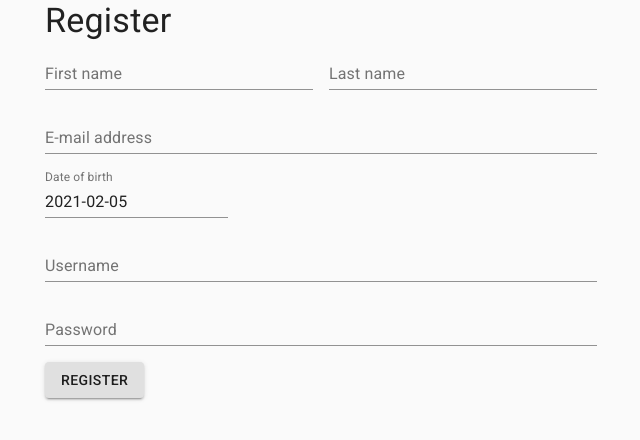
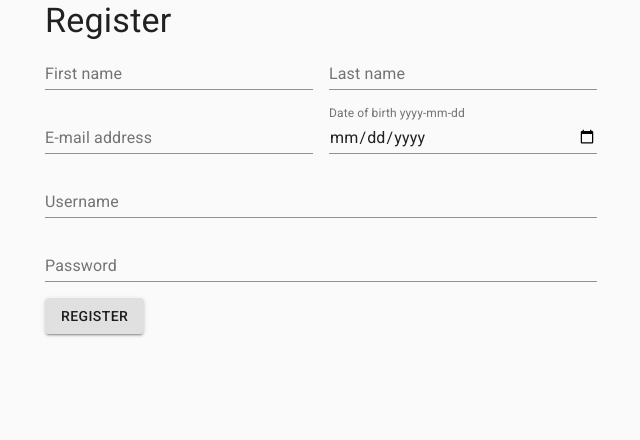
Before and after one commit to joaxcar/iv1201-group-5, a React (Create React App) app in the folder frontend/: page / in a window 1280 px wide. Shown: the top 440 px of the page, without its empty margins (319-959 px from the left). Built offline with nearby package versions, Linux system fonts and the light colour scheme.

Commit message:
Remove fancy datepicker because not working

```diff
--- a/frontend/package.json
+++ b/frontend/package.json
@@ -3,10 +3,8 @@
   "version": "0.1.0",
   "private": true,
   "dependencies": {
-    "@date-io/moment": "^1.3.13",
     "@hookform/resolvers": "^1.3.4",
     "@material-ui/core": "^4.11.3",
-    "@material-ui/pickers": "^3.2.10",
     "@testing-library/jest-dom": "^5.11.4",
     "@testing-library/react": "^11.1.0",
     "@testing-library/user-event": "^12.1.10",
--- a/frontend/src/App.js
+++ b/frontend/src/App.js
@@ -1,6 +1,4 @@
 import CssBaseline from "@material-ui/core/CssBaseline";
-import MomentUtils from "@date-io/moment";
-import { MuiPickersUtilsProvider } from "@material-ui/pickers";
 
 import RegistrationContainer from "./containers/RegistrationContainer/RegistrationContainer";
 
@@ -8,9 +6,7 @@ function App() {
 	return (
 		<>
 			<CssBaseline />
-			<MuiPickersUtilsProvider utils={MomentUtils}>
-				<RegistrationContainer />
-			</MuiPickersUtilsProvider>
+			<RegistrationContainer />
 		</>
 	);
 }
--- a/frontend/src/components/Registration/Registration.js
+++ b/frontend/src/components/Registration/Registration.js
@@ -1,4 +1,3 @@
-import { useState } from "react";
 import {
 	Container,
 	TextField,
@@ -6,8 +5,7 @@ import {
 	Typography,
 	Button,
 } from "@material-ui/core";
-import { useForm, Controller } from "react-hook-form";
-import { DatePicker } from "@material-ui/pickers";
+import { useForm } from "react-hook-form";
 import { yupResolver } from "@hookform/resolvers/yup";
 import * as yup from "yup";
 
@@ -21,14 +19,7 @@ const validationSchema = yup.object().shape({
 });
 
 function Registration({ onSubmit }) {
-	const [date, setDate] = useState(new Date());
-
-	const {
-		register,
-		handleSubmit,
-		errors: validationErrors,
-		control,
-	} = useForm({
+	const { register, handleSubmit, errors: validationErrors } = useForm({
 		resolver: yupResolver(validationSchema),
 	});
 
@@ -65,7 +56,7 @@ function Registration({ onSubmit }) {
 							}
 						/>
 					</Grid>
-					<Grid item xs={12}>
+					<Grid item xs={12} sm={6}>
 						<TextField
 							label="E-mail address"
 							name="email"
@@ -79,33 +70,22 @@ function Registration({ onSubmit }) {
 							}
 						/>
 					</Grid>
-					<Grid item>
-						<Controller
+					<Grid item xs={12} sm={6}>
+						<TextField
+							label="Date of birth yyyy-mm-dd"
 							name="dateOfBirth"
-							control={control}
-							defaultValue={date}
-							render={() => (
-								<DatePicker
-									value={date}
-									onChange={setDate}
-									variant="inline"
-									autoOk
-									label="Date of birth"
-									openTo="year"
+							inputRef={register}
+							fullWidth
+							type="date"
 							format="yyyy-MM-DD"
-									error={
-										validationErrors.dateOfBirth
-											? true
-											: false
-									}
+							error={validationErrors.dateOfBirth ? true : false}
 							helperText={
 								validationErrors.dateOfBirth
-											? "banan"
+									? "Incorrect date format"
 									: null
 							}
+							InputLabelProps={{ shrink: true }}
 						/>
-							)}
-						></Controller>
 					</Grid>
 					<Grid item xs={12}>
 						<TextField
--- a/frontend/src/containers/RegistrationContainer/RegistrationContainer.js
+++ b/frontend/src/containers/RegistrationContainer/RegistrationContainer.js
@@ -2,6 +2,7 @@ import Registration from "../../components/Registration/Registration";
 import { ACCOUNTS } from "../../properties/endpoints";
 
 function postRegistrationDetails(registrationDetails) {
+	console.log(registrationDetails);
 	return fetch(ACCOUNTS, {
 		method: "POST",
 		headers: {
@@ -20,12 +21,9 @@ function formatDetails(registrationDetails) {
 		},
 		email: registrationDetails.email,
 		dateOfBirth: {
-			date: {
-				year: registrationDetails.dateOfBirth.getFullYear(),
-				month:
-					registrationDetails.dateOfBirth.getMonth() + MONTH_ADJUSTER,
-				day: registrationDetails.dateOfBirth.getDate(),
-			},
+			year: registrationDetails.dateOfBirth.getFullYear(),
+			month: registrationDetails.dateOfBirth.getMonth() + MONTH_ADJUSTER,
+			day: registrationDetails.dateOfBirth.getDate(),
 		},
 		username: registrationDetails.username,
 		password: registrationDetails.password,
```
Also changed, not shown: 1 other file (tests, documents, lock files or other folders). Lines whose indentation alone changed are shown as unchanged.
